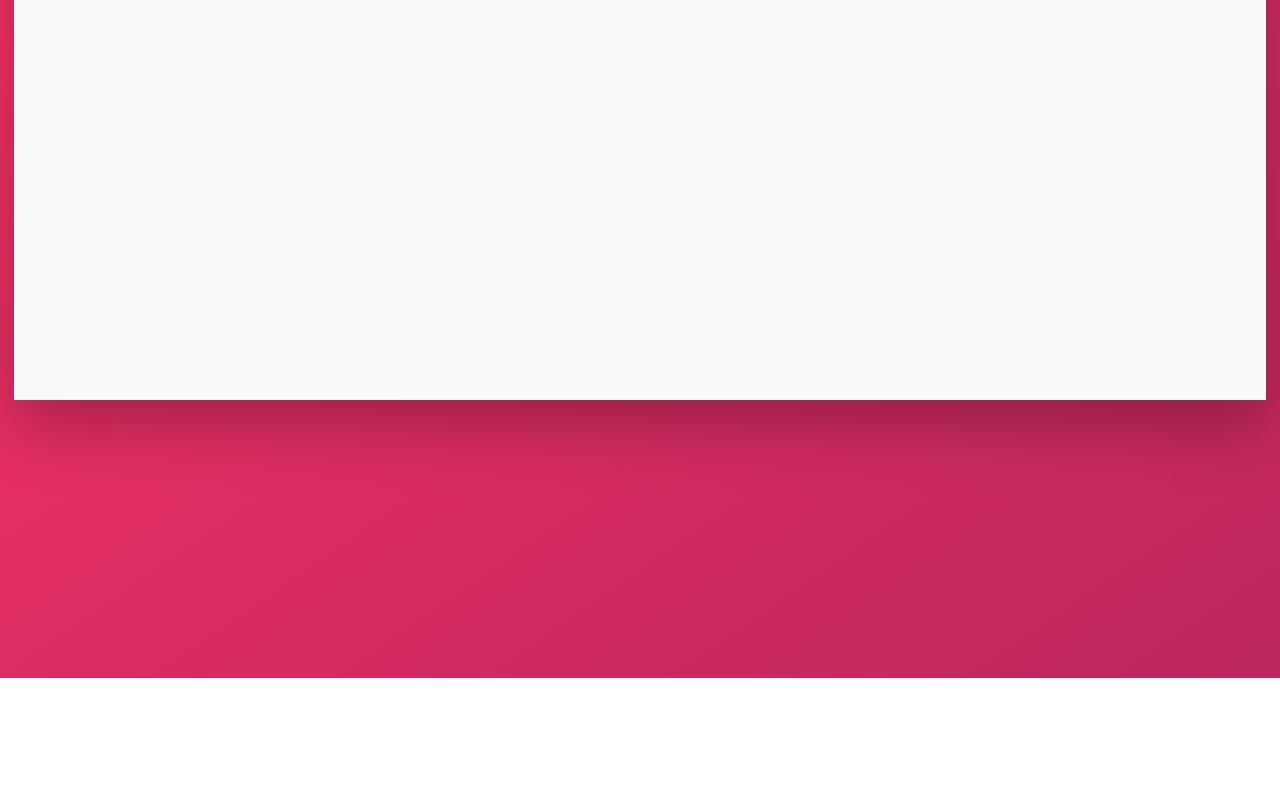
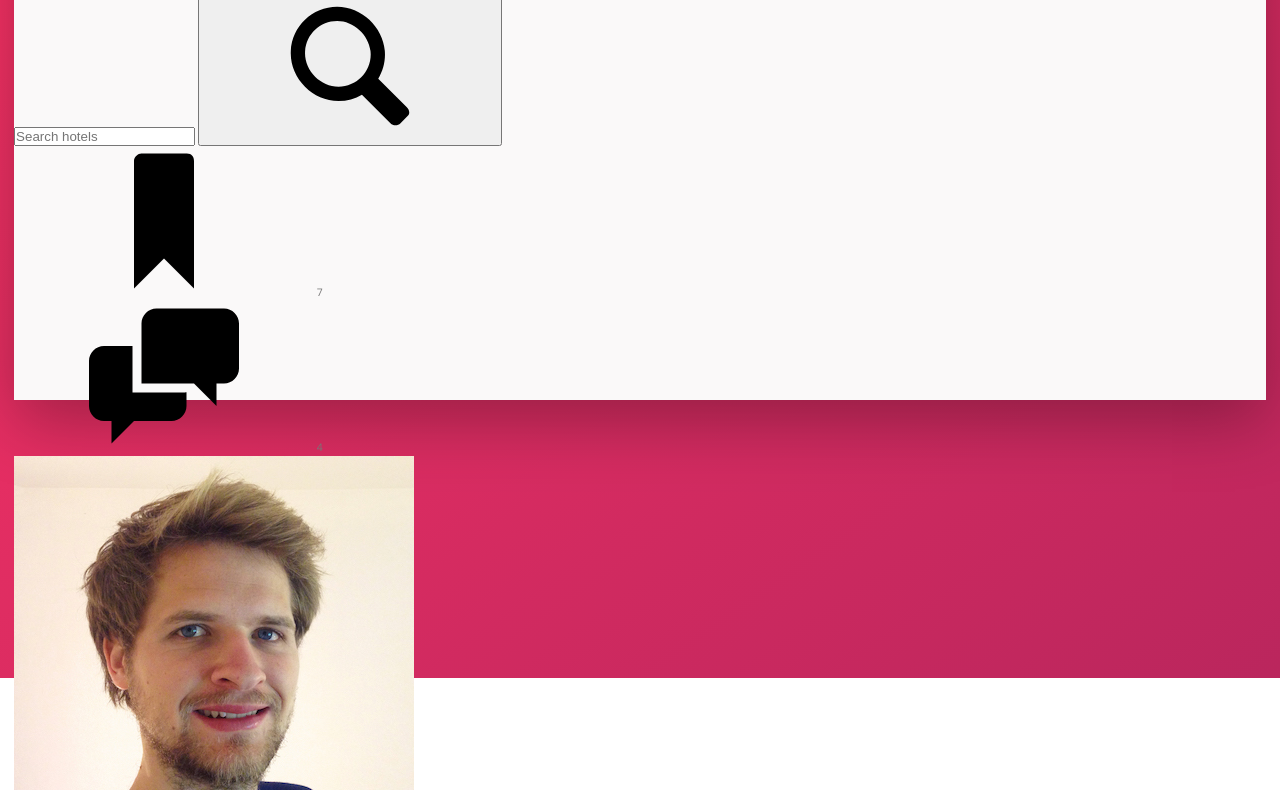
Before and after one commit to laurenalyn/flexboxMaster, a website: page index.html in a window 1280 px wide. Shown: the part 205-995 px from the top of the page. Before the commit the page ends 883 px from the top, so only its background shows below. Drawn offline with nearby package versions, Linux system fonts and the light colour scheme.

Commit message:
structure for header

```diff
--- a/index.html
+++ b/index.html
@@ -13,7 +13,33 @@
     <body>
         <div class="container">
             <header class="header">
-                Header part
+                <img src="img/logo.png" alt="trillo logo" class="logo">
+                <form action="#" class="search">
+                    <input type="text" class="search__input" placeholder="Search hotels">
+                    <button class="search__button">
+                        <svg class="search__icon">
+                            <use xlink:href="img/sprite.svg#icon-magnifying-glass"></use>
+                        </svg>
+                    </button>
+                </form>
+
+                <nav class="user-nav">
+                    <div class="user-nav__icon-box">
+                        <svg class="user-nav__icon">
+                            <use xlink:href="img/sprite.svg#icon-bookmark"></use>
+                        </svg>
+                        <span class="user-nav__notification">7</span>
+                    </div>
+                    <div class="user-nav__icon-box">
+                        <svg class="user-nav__icon">
+                            <use xlink:href="img/sprite.svg#icon-chat"></use>
+                        </svg>
+                        <span class="user-nav__notification">4</span>
+                    </div>
+                    <div class="user-nav__user">
+                        <img src="img/user.jpg" alt="user photo" class="user-nav__user-photo">
+                    </div>
+                </nav>
             </header>
             <div class="content">
                 <nav class="sidebar">
```
